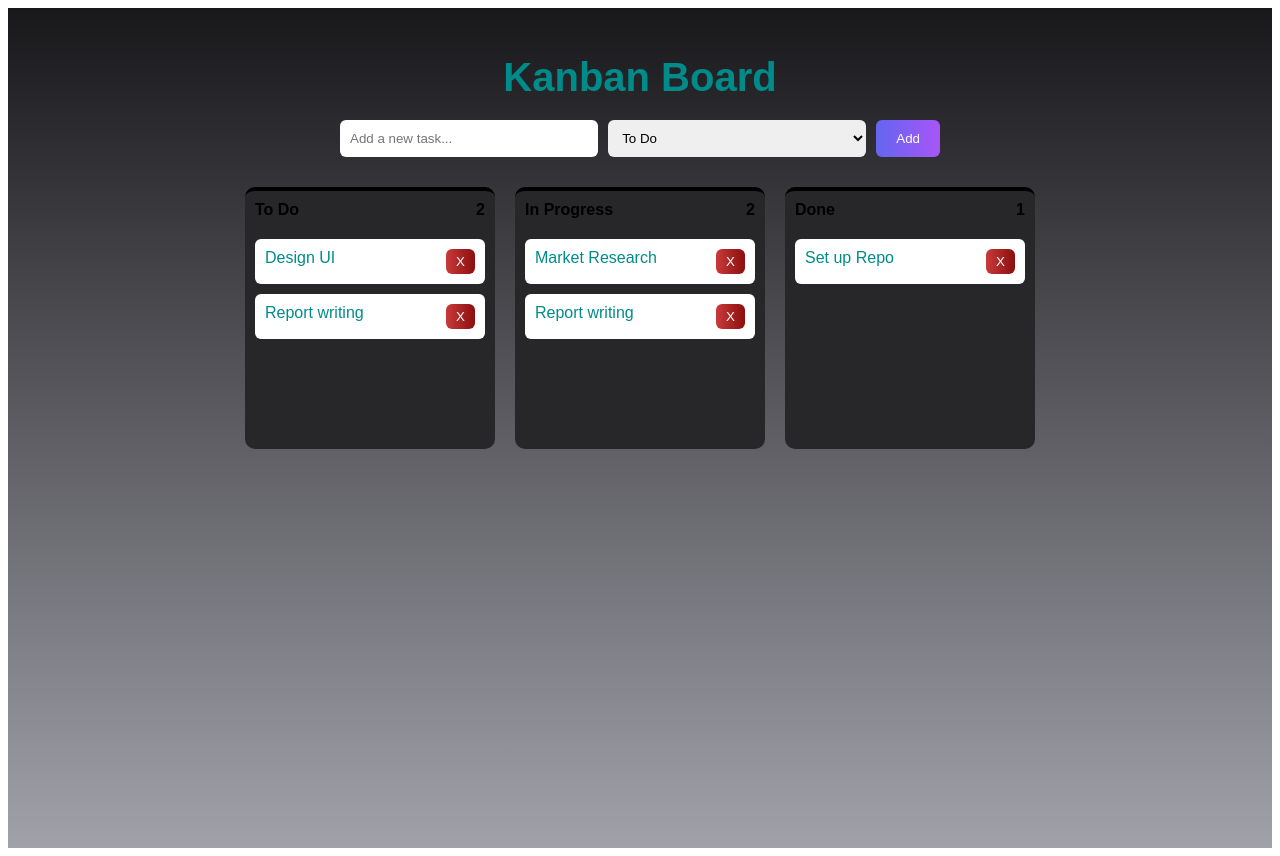
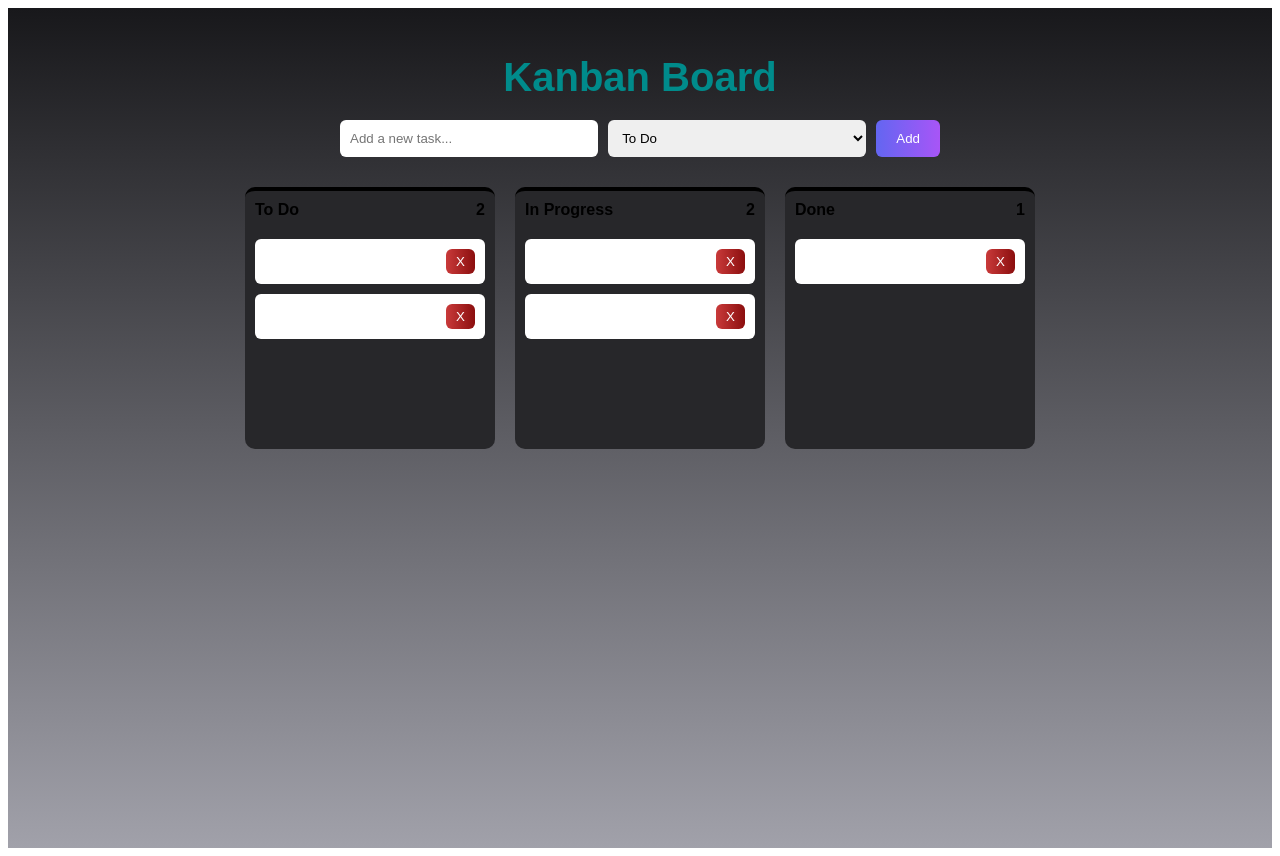
Before and after one commit to sufster/flowbit, a React (Vite) app: page / in a window 1280 px wide. Built offline with nearby package versions, Linux system fonts and the light colour scheme.

Commit message:
Update index.css

```diff
--- a/src/index.css
+++ b/src/index.css
@@ -60,7 +60,7 @@
 .column-body {
   padding: 10px;
   min-height: 200px;
-  color:darkcyan;
+  color:white;
 }
 
 .task {
```
